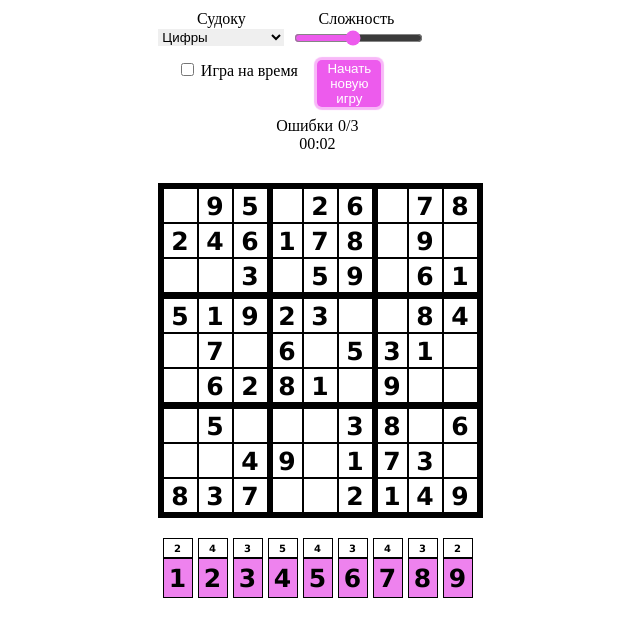
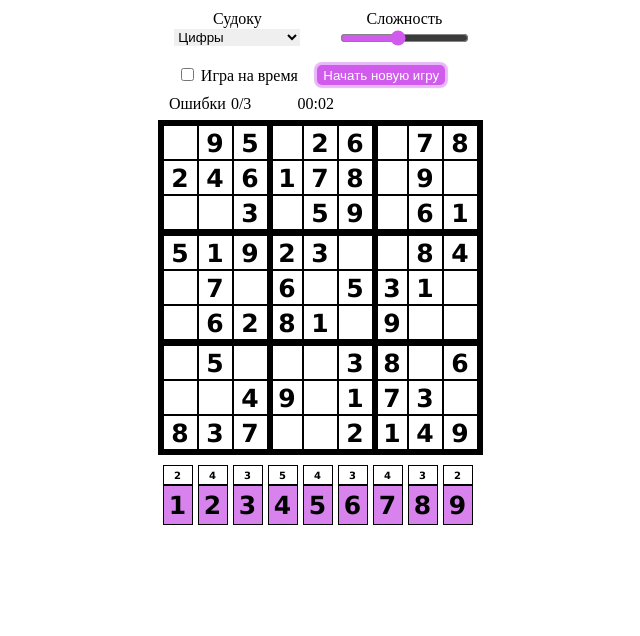
Before and after one commit to MNMproject/MNMproject.github.io, a plain HTML site: page index.html in a window 1280 px wide. Both pictures are taken after a click on the button "Начать новую игру". Shown: the whole page, without its empty margins (320-960 px from the left). Drawn offline with Linux system fonts and the light colour scheme.

Commit message:
Update style.css

```diff
--- a/style.css
+++ b/style.css
@@ -1,19 +1,18 @@
 :root{
-    --color-for-select:#EE82EE;
+    --color-for-select:#d882ee;
     --color-mistake: red;
     --color-main-cell: white;
     --color-winner: #98FB98;
     --color-text-winner: #23b423;
     --color-text-mistake: rgb(225, 27, 27);
-    --color-button:#ed5bed;
-    --color-shadow-button:#f8b7f8;
+    --color-button:#d05bed;
+    --color-shadow-button:#e8b7f8;
 }
 
 .settingsBlock{
     width: 98%;
     display: flex;
     justify-content: center;
-
     text-align: center;
     margin: 10px;
 }
@@ -22,13 +21,30 @@
     width: 320px;
     display: grid;
     gap: 7px;
-    grid-template-columns: 40% 40% 20%;
+    grid-template-columns: 50% 50%;
 }
 
 .bottomSettingsBlock{
     width: 320px;
     display: grid;
-    grid-template-columns: 50% 20% 20%;
+    grid-template-columns: 50% 50%;
+    text-align: center;
+    margin-top: 5px;
+}
+
+.timeBlock{
+    width: 320px;
+    height: 15px;
+    display: grid;
+    grid-template-columns: 33% 33% 33%;
+    text-align: center;
+}
+
+.helpBlock{
+    width: 40px;
+    height: 40px;
+    display: grid;
+    grid-template-columns: 90% 10%;
     text-align: center;
 }
 
@@ -41,7 +57,7 @@ button{
     box-shadow: 0px 0px 1px 3px var(--color-shadow-button);
 }
 
-input[type='range']{
+input{
     accent-color: var(--color-button);
 }
 
@@ -58,7 +74,6 @@ input[type='range']{
 .containerSudoku {
     display: inline-flex;
     flex-direction: column;
-    margin-top: 20px;
     border: 5px solid black;
 }
 
@@ -100,7 +115,7 @@ input[type='range']{
 
 .cell_number_block {
     display: inline-grid;
-    margin-top: 20px;
+    margin-top: 10px;
     margin-left: 5px;
 }
 
@@ -131,6 +146,6 @@ input[type='range']{
 
 .winner_text{
     font-family: Verdana, Geneva, Tahoma, sans-serif;
-    font-size: 18px;
+    font-size: 16px;
     font-weight: 700;
 }
```
